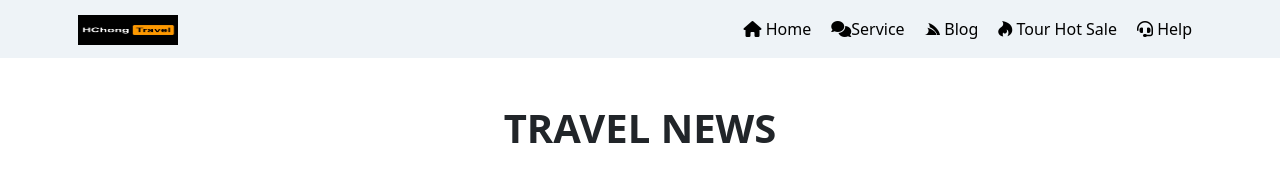
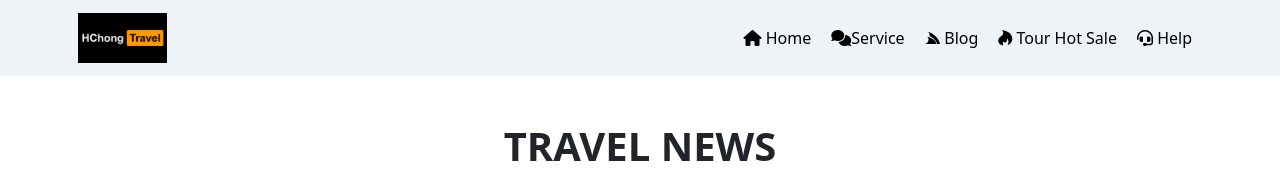
Before and after one commit to TranHieuTrong/TravelHc, a plain HTML site: page TinTuc.html in a window 1280 px wide. Shown: the top 192 px of the page. Drawn offline with nearby package versions, Linux system fonts and the light colour scheme.

Commit message:
Update TinTuc.html

```diff
--- a/TinTuc.html
+++ b/TinTuc.html
@@ -20,7 +20,7 @@
         <nav class="navbar navbar-expand-lg navbar-dark" style="background-color: rgb(238, 243, 247);">
             <div class="container px-2">
                 <a class="navbar-brand" href="/">
-                    <img id="logo" width="100px" height="30px" src="Logo.jpg" alt="">
+                    <img id="logo" width="100%" height="50px" src="Logo.jpg" alt="">
                 </a>
                 <button id="menu-con" class="navbar-toggler" type="button" data-bs-toggle="collapse"
                     data-bs-target="#navbarSupportedContent" aria-controls="navbarSupportedContent"
```
